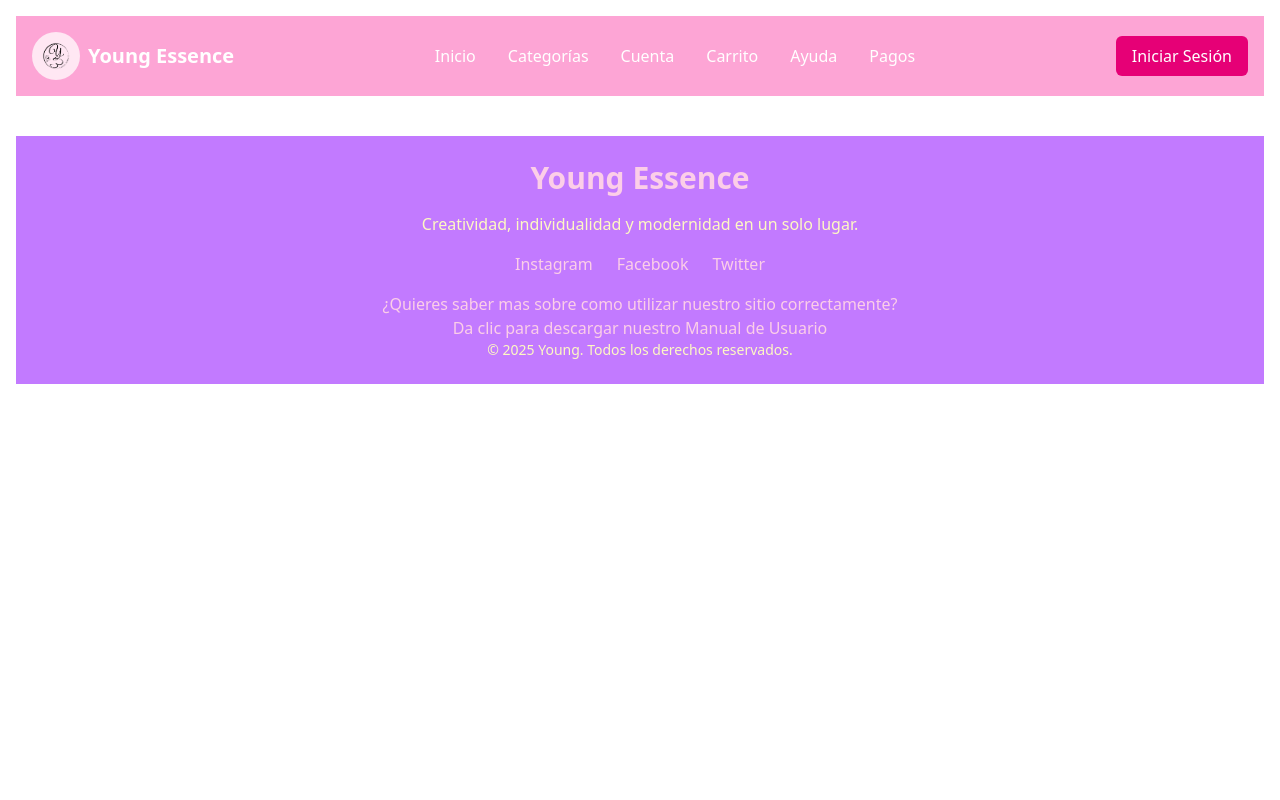
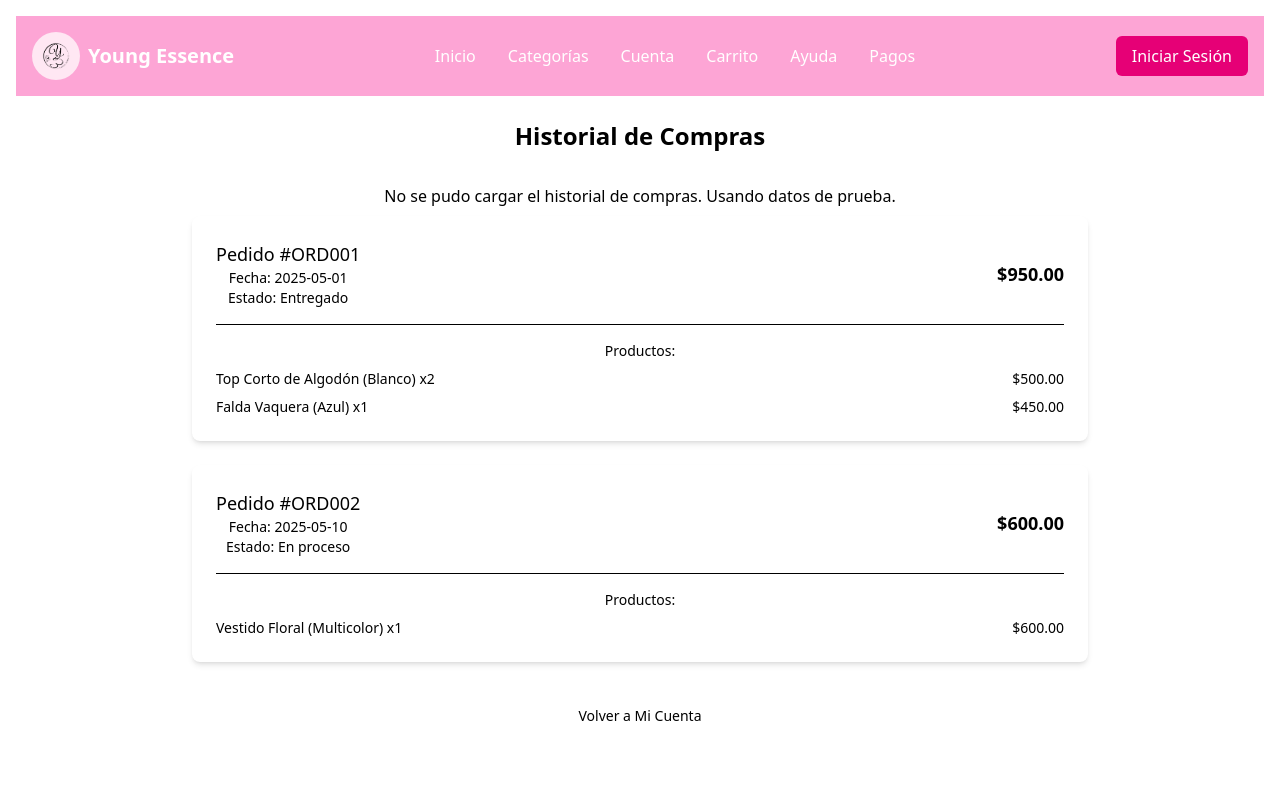
Before and after one commit to BCAndreaC/Young_Essence, a React (Vite) app: page /orders in a window 1280 px wide. Shown: the top 800 px of the page. Built offline with nearby package versions, Linux system fonts and the light colour scheme; no server answers.

Commit message:
Update AppRouter.jsx

```diff
--- a/src/routes/AppRouter.jsx
+++ b/src/routes/AppRouter.jsx
@@ -9,6 +9,7 @@ import Cuenta from "../pages/Account";
 import HelpPage from "../pages/HelpPage";
 import logoSrc from "../assets/ye.png";
 import Pagos from "../pages/Pagos";
+import OrderHistory from "../pages/OrderHistory";
 
 const logo = {
   src: logoSrc,
@@ -41,6 +42,7 @@ const AppRouter = () => {
         <Route path="/cart" element={<Cart />} />
         <Route path="/help" element={<HelpPage />} />
         <Route path="/pagos" element={<Pagos />} />
+        <Route path="/orders" element={<OrderHistory />} />
       </Routes>
       <Footer />
     </Router>
```
